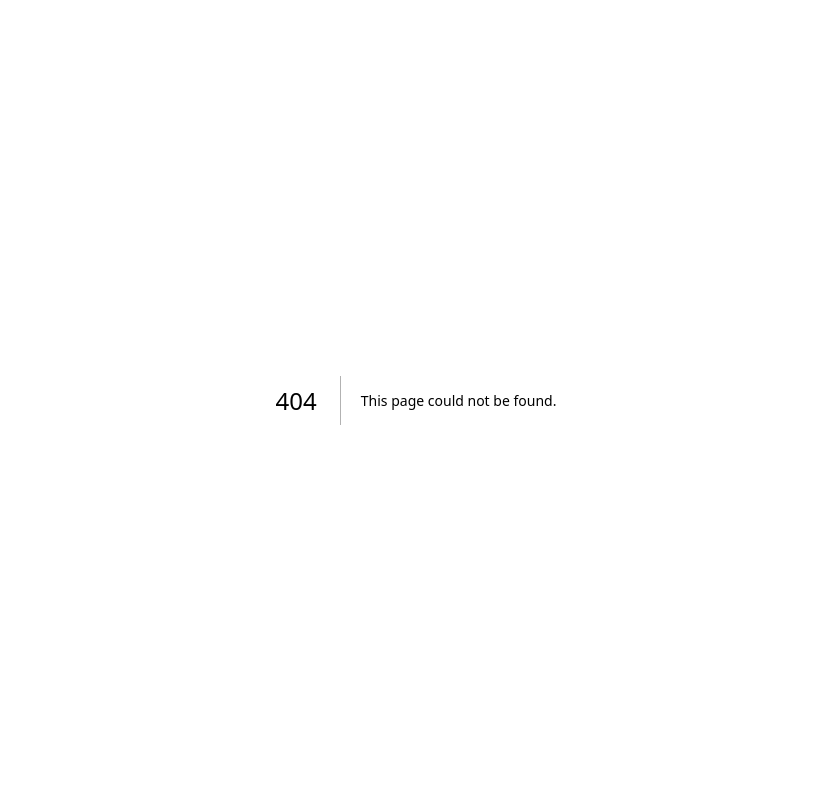
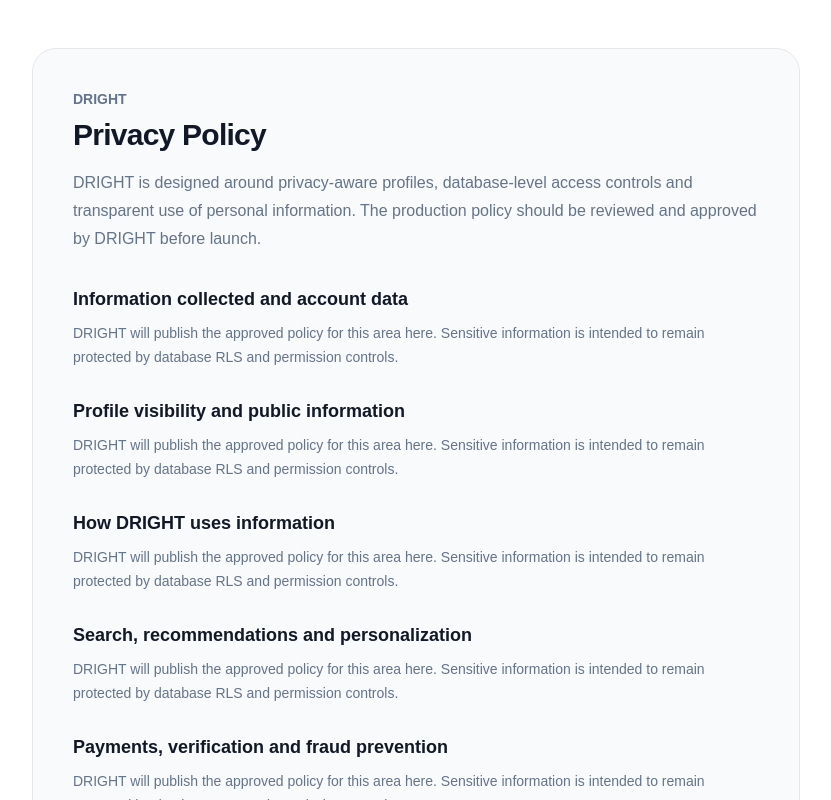
Before and after one commit to mavemarvy/DRIGHT, a Next.js app: page /privacy in a window 1280 px wide. Before the commit this address had no page. Shown: the top 800 px of the page, without its empty margins (224-1055 px from the left). Built offline with nearby package versions, Linux system fonts and the light colour scheme.

Commit message:
feat: add DRIGHT privacy policy page

```diff
--- /dev/null
+++ b/src/app/(public)/privacy/page.tsx
@@ -0,0 +1,4 @@
+export default function PrivacyPage() {
+  return <LegalPage title="Privacy Policy" intro="DRIGHT is designed around privacy-aware profiles, database-level access controls and transparent use of personal information." sections={["Information collected and account data", "Profile visibility and public information", "How DRIGHT uses information", "Search, recommendations and personalization", "Payments, verification and fraud prevention", "Messages, reports and support", "Cookies and local storage", "Data retention, security and user rights", "International processing and updates"]} />;
+}
+function LegalPage({ title, intro, sections }: { title: string; intro: string; sections: string[] }) { return <main className="min-h-screen bg-[var(--background)] px-4 py-12 text-[var(--foreground)] sm:px-6"><article className="mx-auto max-w-3xl rounded-3xl border border-[var(--border)] bg-[var(--surface)] p-7 sm:p-10"><p className="text-sm font-semibold text-[var(--muted)]">DRIGHT</p><h1 className="mt-2 text-3xl font-semibold tracking-tight">{title}</h1><p className="mt-4 leading-7 text-[var(--muted)]">{intro} The production policy should be reviewed and approved by DRIGHT before launch.</p><div className="mt-8 space-y-7">{sections.map((section) => <section key={section}><h2 className="text-lg font-semibold">{section}</h2><p className="mt-2 text-sm leading-6 text-[var(--muted)]">DRIGHT will publish the approved policy for this area here. Sensitive information is intended to remain protected by database RLS and permission controls.</p></section>)}</div></article></main>; }
```
